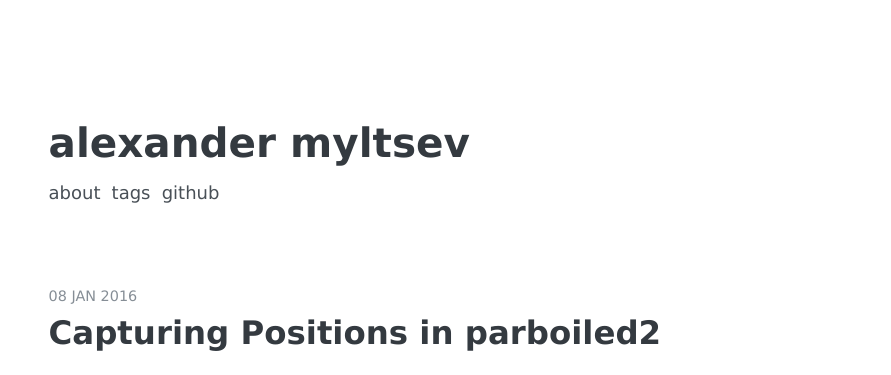
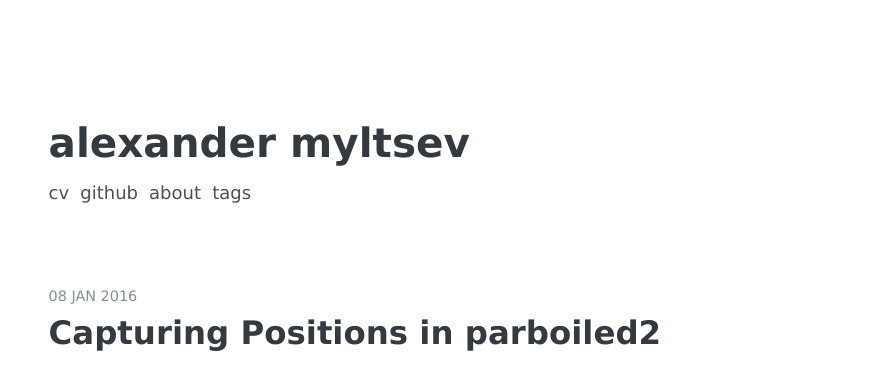
Before and after one commit to alexander-myltsev/alexander-myltsev-blog, a Jekyll site: the page built from www/index.html, in a window 1280 px wide. Shown: the top 375 px of the page, without its empty margins (194-1085 px from the left). Built offline with Jekyll 4.4.1, drawn with Linux system fonts in a browser that asks for light colours; some web fonts are replaced; the list of posts is cut into pages by our own code.

Commit message:
Add CV link. Rearrange links at index

```diff
--- a/www/_config.yml
+++ b/www/_config.yml
@@ -41,12 +41,14 @@
 
 # Navigation
 nav:
+  - name:           "CV"
+    url:            "/myltsev-cv.pdf"
+  - name:           "Github"
+    url:            "https://github.com/alexander-myltsev"
   - name:           "About"
     url:            "/about"
   - name:           "Tags"
     url:            "/tags"
-  - name:           "Github"
-    url:            "https://github.com/alexander-myltsev"
 
 # Sass
 sass:
```
